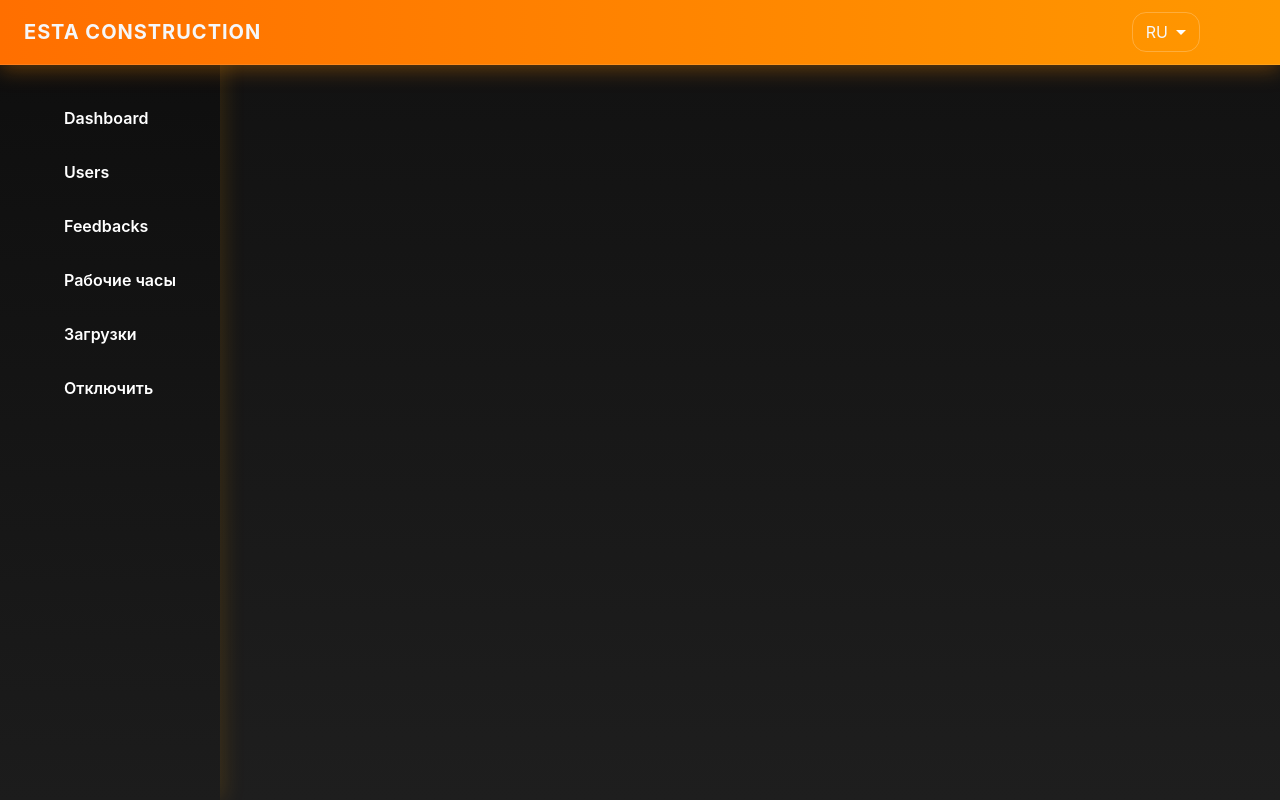
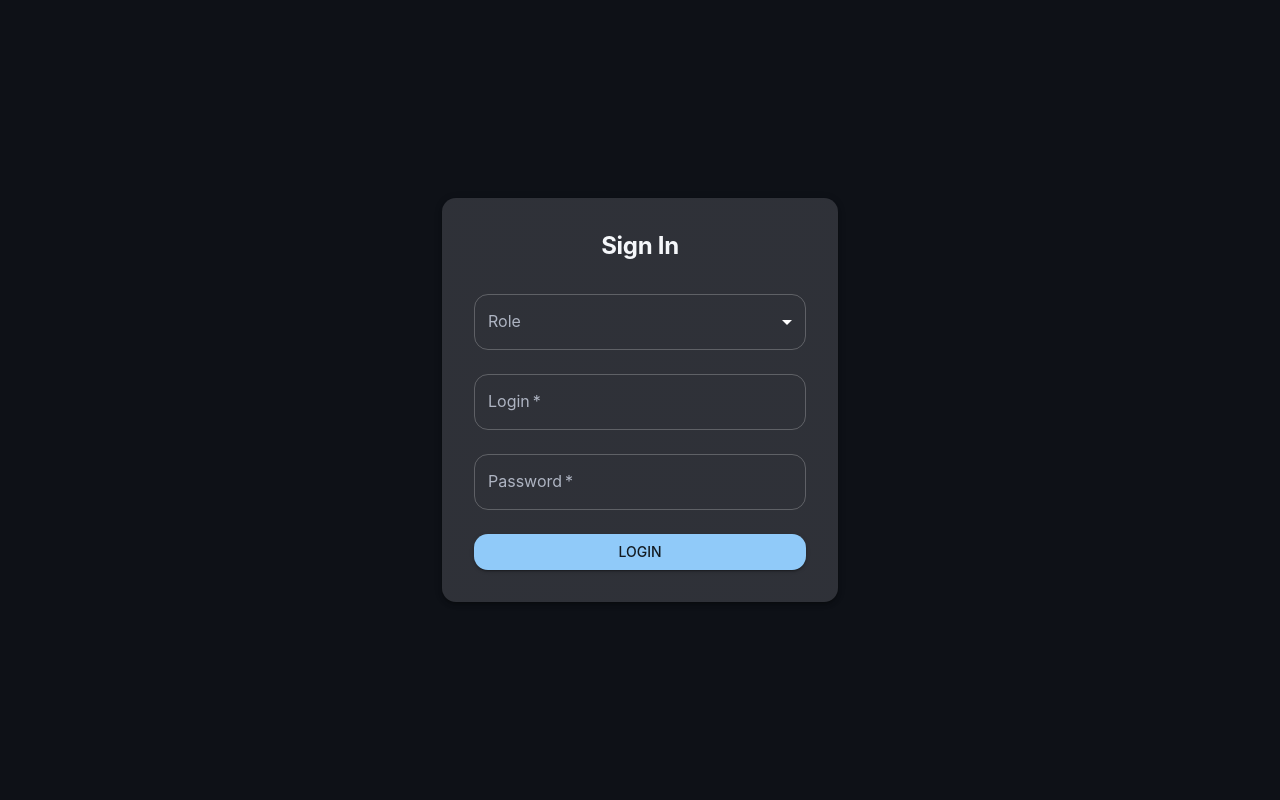
Before and after one commit to Halil777/Work-Hour-Management-Admin-Panel, a React (Vite) app: page /login in a window 1280 px wide. Built offline with nearby package versions, Linux system fonts and the light colour scheme; some icons are missing.

Commit message:
feat: add role-based login page with local storage

```diff
--- a/src/App.tsx
+++ b/src/App.tsx
@@ -1,4 +1,9 @@
-import { BrowserRouter, Routes, Route } from "react-router-dom";
+import {
+  BrowserRouter,
+  Routes,
+  Route,
+  Navigate,
+} from "react-router-dom";
 import AdminLayout from "./layouts/AdminLayout";
 import Dashboard from "./pages/Dashboard/Dashboard";
 import UsersPage from "./pages/Users/Users";
@@ -6,23 +11,49 @@ import FeedbacksPage from "./pages/Feedbacks/FeedbacksPage";
 import WorkerHoursPage from "./pages/WorkerHours/WorkerHours";
 import Uploads from "./pages/Uploads/Uploads";
 import DisconnectTelegramPage from "./pages/Disconnect/DisconnectTelegramPage";
+import Login from "./pages/Login/Login";
+import { isAuthenticated } from "./utils/auth";
+
+function ProtectedRoute({ element }: { element: JSX.Element }) {
+  return isAuthenticated() ? (
+    <AdminLayout>{element}</AdminLayout>
+  ) : (
+    <Navigate to="/login" replace />
+  );
+}
 
 function App() {
   return (
     <BrowserRouter>
-      <AdminLayout>
-        <Routes>
-          <Route path="/" element={<Dashboard />} />
-          <Route path="/users" element={<UsersPage />} />
-          <Route path="/feedbacks" element={<FeedbacksPage />} />
-          <Route path="/worker-hours" element={<WorkerHoursPage />} />
-          <Route path="/uploads" element={<Uploads />} />
-          <Route
-            path="/disconnect-telegram"
-            element={<DisconnectTelegramPage />}
-          />
-        </Routes>
-      </AdminLayout>
+      <Routes>
+        <Route
+          path="/login"
+          element={
+            isAuthenticated() ? <Navigate to="/" replace /> : <Login />
+          }
+        />
+        <Route path="/" element={<ProtectedRoute element={<Dashboard />} />} />
+        <Route
+          path="/users"
+          element={<ProtectedRoute element={<UsersPage />} />}
+        />
+        <Route
+          path="/feedbacks"
+          element={<ProtectedRoute element={<FeedbacksPage />} />}
+        />
+        <Route
+          path="/worker-hours"
+          element={<ProtectedRoute element={<WorkerHoursPage />} />}
+        />
+        <Route
+          path="/uploads"
+          element={<ProtectedRoute element={<Uploads />} />}
+        />
+        <Route
+          path="/disconnect-telegram"
+          element={<ProtectedRoute element={<DisconnectTelegramPage />} />}
+        />
+      </Routes>
     </BrowserRouter>
   );
 }
--- a/src/layouts/AuthLayout.tsx
+++ b/src/layouts/AuthLayout.tsx
@@ -0,0 +1,18 @@
+import { Box, Container } from "@mui/material";
+import { type ReactNode } from "react";
+
+export default function AuthLayout({ children }: { children: ReactNode }) {
+  return (
+    <Box
+      sx={{
+        minHeight: "100vh",
+        display: "flex",
+        alignItems: "center",
+        justifyContent: "center",
+        bgcolor: "background.default",
+      }}
+    >
+      <Container maxWidth="xs">{children}</Container>
+    </Box>
+  );
+}
--- a/src/pages/Login/Login.tsx
+++ b/src/pages/Login/Login.tsx
@@ -0,0 +1,96 @@
+import { useState, useEffect, type FormEvent } from "react";
+import { useNavigate } from "react-router-dom";
+import {
+  Box,
+  Button,
+  FormControl,
+  InputLabel,
+  MenuItem,
+  Paper,
+  Select,
+  TextField,
+  Typography,
+} from "@mui/material";
+import AuthLayout from "../../layouts/AuthLayout";
+import {
+  authenticate,
+  isAuthenticated,
+  type Role,
+  roleOptions,
+} from "../../utils/auth";
+
+export default function Login() {
+  const [role, setRole] = useState<Role | "">("");
+  const [login, setLogin] = useState("");
+  const [password, setPassword] = useState("");
+  const [error, setError] = useState("");
+  const navigate = useNavigate();
+
+  useEffect(() => {
+    if (isAuthenticated()) {
+      navigate("/");
+    }
+  }, [navigate]);
+
+  const handleSubmit = (e: FormEvent) => {
+    e.preventDefault();
+    if (role && authenticate(role, login, password)) {
+      navigate("/");
+    } else {
+      setError("Invalid credentials");
+    }
+  };
+
+  return (
+    <AuthLayout>
+      <Paper elevation={3} sx={{ p: 4 }}>
+        <Typography variant="h5" mb={2} textAlign="center">
+          Sign In
+        </Typography>
+        <Box component="form" onSubmit={handleSubmit}>
+          <FormControl fullWidth margin="normal">
+            <InputLabel id="role-label">Role</InputLabel>
+            <Select
+              labelId="role-label"
+              label="Role"
+              value={role}
+              onChange={(e) => setRole(e.target.value as Role)}
+              required
+            >
+              {roleOptions.map((r) => (
+                <MenuItem key={r.value} value={r.value}>
+                  {r.label}
+                </MenuItem>
+              ))}
+            </Select>
+          </FormControl>
+          <TextField
+            label="Login"
+            fullWidth
+            margin="normal"
+            value={login}
+            onChange={(e) => setLogin(e.target.value)}
+            required
+          />
+          <TextField
+            label="Password"
+            type="password"
+            fullWidth
+            margin="normal"
+            value={password}
+            onChange={(e) => setPassword(e.target.value)}
+            required
+          />
+          {error && (
+            <Typography color="error" variant="body2" mt={1}>
+              {error}
+            </Typography>
+          )}
+          <Button type="submit" variant="contained" fullWidth sx={{ mt: 2 }}>
+            Login
+          </Button>
+        </Box>
+      </Paper>
+    </AuthLayout>
+  );
+}
--- /dev/null
+++ b/src/utils/auth.ts
@@ -0,0 +1,42 @@
+export type Role = "admin" | "superAdmin" | "manager";
+
+interface Credentials {
+  login: string;
+  password: string;
+}
+
+const USERS: Record<Role, Credentials> = {
+  admin: { login: "Fikret", password: "admin123!" },
+  superAdmin: { login: "Super Admin", password: "superDisabled123!" },
+  manager: { login: "Temur", password: "manager123!" },
+};
+
+const STORAGE_KEY = "authUser";
+
+export function authenticate(role: Role, login: string, password: string) {
+  const creds = USERS[role];
+  if (creds.login === login && creds.password === password) {
+    localStorage.setItem(STORAGE_KEY, JSON.stringify({ role, login }));
+    return true;
+  }
+  return false;
+}
+
+export function getCurrentUser() {
+  const raw = localStorage.getItem(STORAGE_KEY);
+  return raw ? JSON.parse(raw) : null;
+}
+
+export function isAuthenticated() {
+  return Boolean(getCurrentUser());
+}
+
+export function logout() {
+  localStorage.removeItem(STORAGE_KEY);
+}
+
+export const roleOptions = [
+  { value: "admin", label: "Admin" },
+  { value: "superAdmin", label: "Super Admin" },
+  { value: "manager", label: "Manager" },
+];
```
